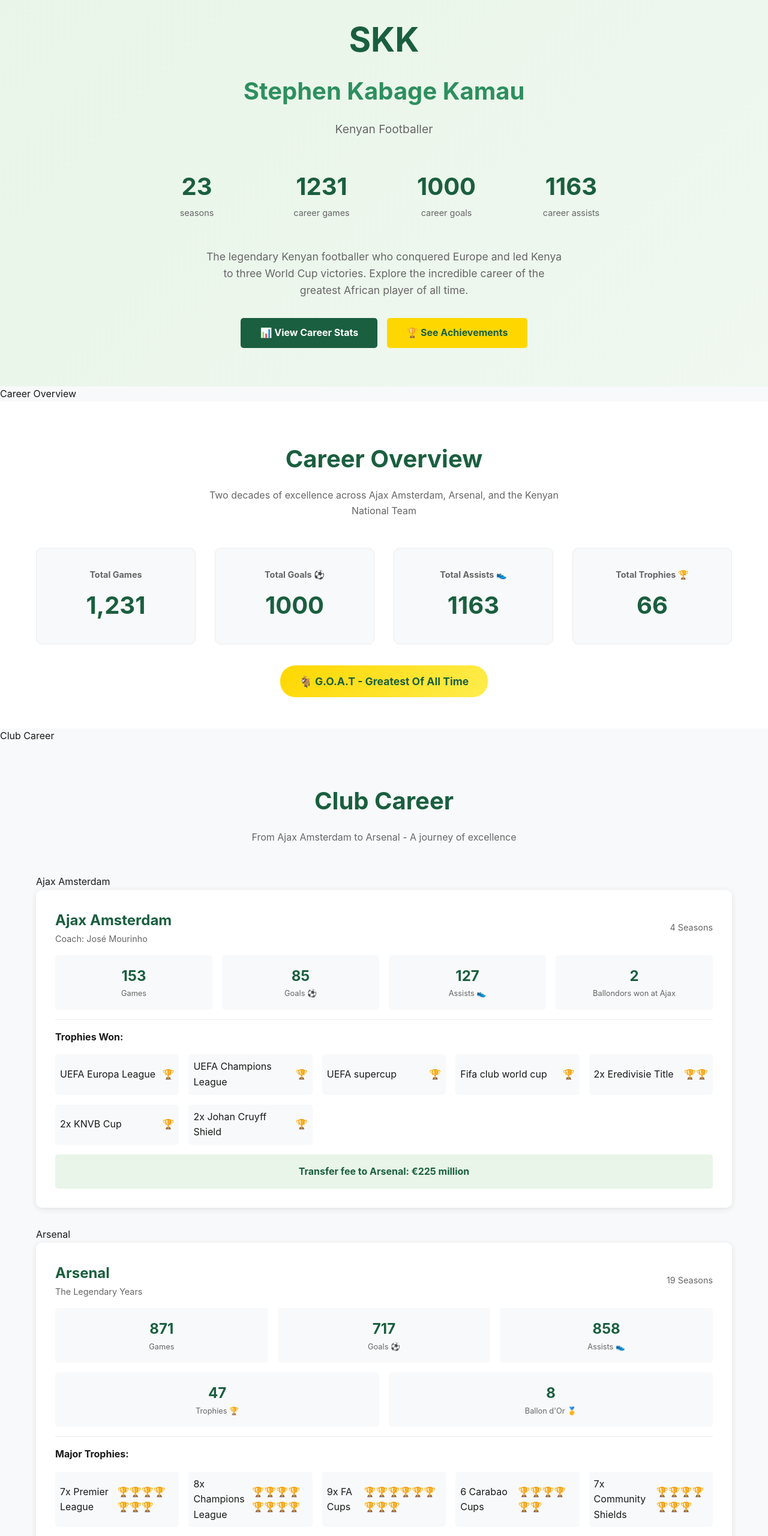
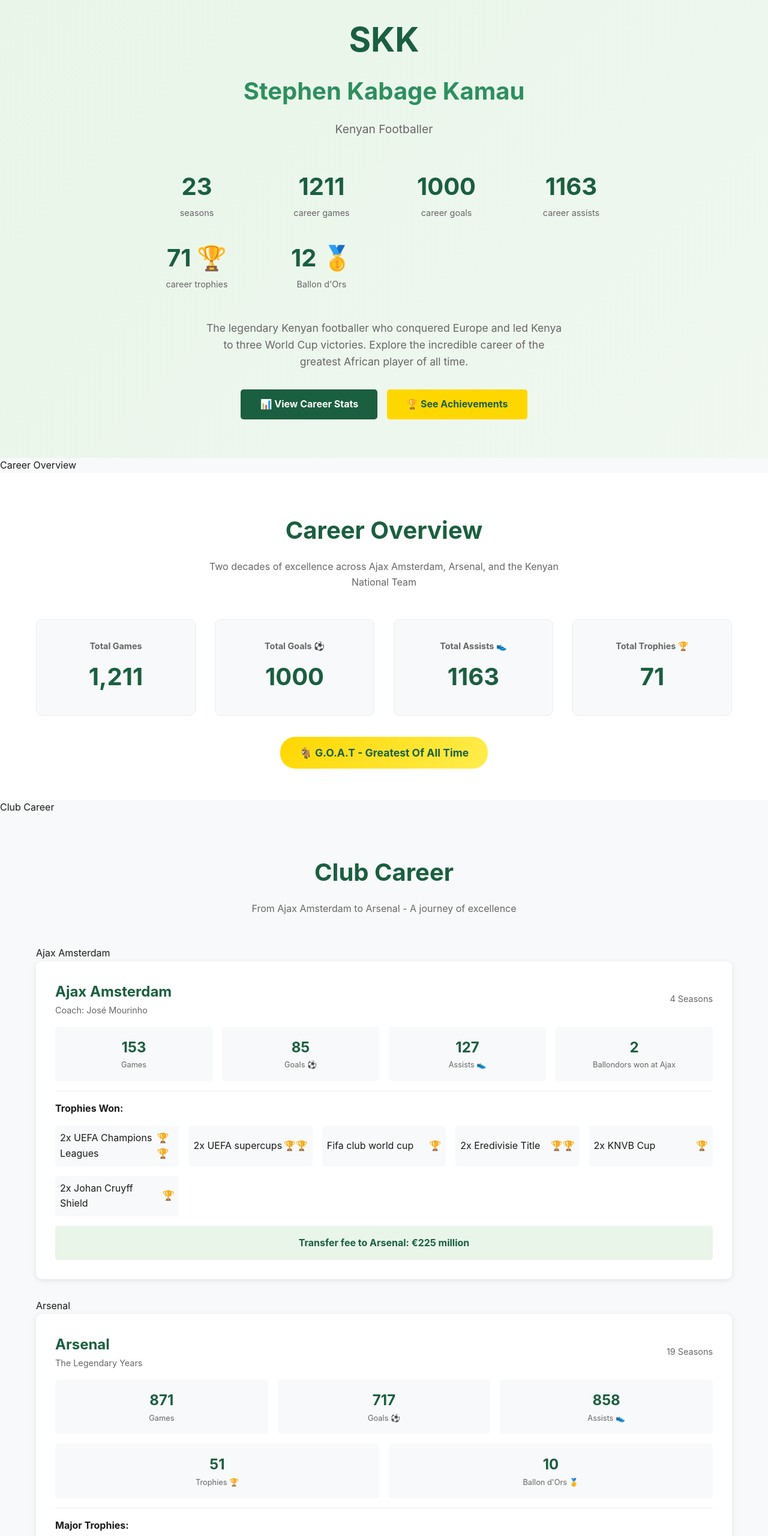
Before and after one commit to Kabagekamau/LIFE.github.io, a plain HTML site: page index.html in a window 1280 px wide. Shown: the part 240-2800 px from the top of the page at 60% size. Drawn offline with Linux system fonts and the light colour scheme.

Commit message:
Update index.html

```diff
--- a/index.html
+++ b/index.html
@@ -544,7 +544,7 @@
                     <div class="hero-stat-label">seasons</div>
                 </div>
                 <div class="hero-stat">
-                    <div class="hero-stat-number">1231</div>
+                    <div class="hero-stat-number">1211</div>
                     <div class="hero-stat-label">career games</div>
                 </div>
                 <div class="hero-stat">
@@ -554,6 +554,14 @@
                 <div class="hero-stat">
                     <div class="hero-stat-number">1163</div>
                     <div class="hero-stat-label">career assists</div>
+                </div>
+                <div class="hero-stat">
+                    <div class="hero-stat-number">71 🏆</div>
+                    <div class="hero-stat-label">career trophies</div>
+                </div>
+                <div class="hero-stat">
+                    <div class="hero-stat-number">12 🥇</div>
+                    <div class="hero-stat-label"> Ballon d'Ors</div>
                 </div>
             </div>
 
@@ -578,7 +586,7 @@
             <div class="overview-stats">
                 <div class="stat-card">
                     <h3>Total Games</h3>
-                    <div class="number">1,231</div>
+                    <div class="number">1,211</div>
                 </div>
                 <div class="stat-card">
                     <h3>Total Goals ⚽</h3>
@@ -590,7 +598,7 @@
                 </div>
                 <div class="stat-card">
                     <h3>Total Trophies 🏆</h3>
-                    <div class="number">66</div>
+                    <div class="number">71</div>
                 </div>
             </div>
 
@@ -638,17 +646,14 @@
                 <div class="trophies-section">
                     <h4>Trophies Won:</h4>
                     <div class="trophies-grid">
+
                         <div class="trophy-item">
-                            <span>UEFA Europa League</span>
-                            <span>🏆</span>
+                            <span>2x UEFA Champions Leagues</span>
+                            <span>🏆🏆</span>
                         </div>
                         <div class="trophy-item">
-                            <span>UEFA Champions League</span>
-                            <span>🏆</span>
-                        </div>
-                        <div class="trophy-item">
-                            <span>UEFA supercup </span>
-                            <span>🏆</span>
+                            <span>2x UEFA supercups </span>
+                            <span>🏆🏆</span>
                         </div>
                          <div class="trophy-item">
                             <span>Fifa club world cup </span>
@@ -701,12 +706,12 @@
 
                 <div class="club-stats">
                     <div class="club-stat">
-                        <div class="club-stat-number">47</div>
+                        <div class="club-stat-number">51</div>
                         <div class="club-stat-label">Trophies 🏆</div>
                     </div>
                     <div class="club-stat">
-                        <div class="club-stat-number">8</div>
-                        <div class="club-stat-label">Ballon d'Or 🥇</div>
+                        <div class="club-stat-number">10</div>
+                        <div class="club-stat-label">Ballon d'Ors 🥇</div>
                     </div>
                 </div>
 
@@ -714,8 +719,8 @@
                     <h4>Major Trophies:</h4>
                     <div class="trophies-grid">
                         <div class="trophy-item">
-                            <span>7x Premier League</span>
-                            <span>🏆🏆🏆🏆🏆🏆🏆</span>
+                            <span>8x Premier League</span>
+                            <span>🏆🏆🏆🏆🏆🏆🏆🏆</span>
                         </div>
                         <div class="trophy-item">
                             <span>8x Champions League</span>
@@ -726,12 +731,12 @@
                             <span>🏆🏆🏆🏆🏆🏆🏆🏆🏆</span>
                         </div>
                         <div class="trophy-item">
-                            <span> 6 Carabao Cups</span>
-                            <span>🏆🏆🏆🏆🏆🏆</span>
+                            <span> 7 Carabao Cups</span>
+                            <span>🏆🏆🏆🏆🏆🏆🏆</span>
                         </div>
                         <div class="trophy-item">
-                            <span>7x Community Shields</span>
-                            <span>🏆🏆🏆🏆🏆🏆🏆</span>
+                            <span>9x Community Shields</span>
+                            <span>🏆🏆🏆🏆🏆🏆🏆🏆🏆🏆</span>
                         </div>
                         <div class="trophy-item">
                             <span>7x UEFA Super Cups</span>
@@ -759,7 +764,7 @@
                 <h3>🇰🇪 Kenya Statistics</h3>
                 <div class="club-stats">
                     <div class="club-stat">
-                        <div class="club-stat-number">207</div>
+                        <div class="club-stat-number">187</div>
                         <div class="club-stat-label">Games Played</div>
                     </div>
                     <div class="club-stat">
@@ -775,11 +780,11 @@
                 <div class="records-grid">
                     <div class="record-item">
                         <span>AFCON All-Time Top Scorer:</span>
-                        <strong>61 goals</strong>
+                        <strong>53 goals</strong>
                     </div>
                     <div class="record-item">
                         <span>AFCON All-Time Top Assister:</span>
-                        <strong>59 assists</strong>
+                        <strong>50 assists</strong>
                     </div>
                     <div class="record-item">
                         <span>World Cup All-Time Top Scorer:</span>
@@ -963,33 +968,33 @@
             <span class="close" onclick="closeModal('achievementsModal')">&times;</span>
             <h2>🏆 Complete Achievement Collection</h2>
 
-            <h3>Arsenal Trophies - 47 Total</h3>
+            <h3>Arsenal Trophies - 51 Total</h3>
             <div class="trophies-grid">
-                <div class="trophy-item"><span>Premier League Titles:</span><span>7 🏆</span></div>
+                <div class="trophy-item"><span>Premier League Titles:</span><span>8 🏆</span></div>
                 <div class="trophy-item"><span>UEFA Champions League:</span><span>8 🏆</span></div>
                 <div class="trophy-item"><span>FA Cups:</span><span>9 🏆</span></div>
-                <div class="trophy-item"><span>Carabao Cups:</span><span>6 🏆</span></div>
-                <div class="trophy-item"><span>Community Shields:</span><span>7 🏆</span></div>
+                <div class="trophy-item"><span>Carabao Cups:</span><span>7 🏆</span></div>
+                <div class="trophy-item"><span>Community Shields:</span><span>9 🏆</span></div>
                 <div class="trophy-item"><span>UEFA Super Cups:</span><span>7 🏆</span></div>
                 <div class="trophy-item"><span>FIFA Club World Cups:</span><span>3 🏆</span></div>
             </div>
 
-            <h3>Ballon d'Or Awards - 10 Total 🥇</h3>
-            <p>Individual Ballon d'Or Wins: 1st, 2nd, 3rd, 4th, 5th, 6th, 7th, 8 th, 9 th, 10 th</p>
+            <h3>Ballon d'Or Awards - 12 Total 🥇</h3>
+            <p>Individual Ballon d'Or Wins: 1st, 2nd, 3rd, 4th, 5th, 6th, 7th, 8 th, 9 th, 10 th, 11 th , 12 th</p>
 
             <h3>Kenya National Team Major Honours</h3>
             <div class="trophies-grid">
                 <div class="trophy-item"><span>Olympic Gold Medal:</span><span>1 🥇</span></div>
                 <div class="trophy-item"><span>AFCON Titles:</span><span>6 🏆</span></div>
                 <div class="trophy-item"><span>World Cup Winners:</span><span>3 🏆</span></div>
-                <div class="trophy-item"><span>CAF African Player of the Year:</span><span>16 🏆</span></div>
+                <div class="trophy-item"><span>CAF African Player of the Year:</span><span> 16 🏆</span></div>
             </div>
 
             <div style="text-align: center; margin-top: 2rem; padding: 2rem; background: linear-gradient(135deg, #ffd700, #ffed4e); border-radius: 10px;">
                 <h3 style="color: #1a5f3f; margin-bottom: 1rem;">👑 JESUS CHRIST</h3>
                 <p style="color: #1a5f3f; font-weight: bold;">
-                    The undisputed Greatest Of All Time (G.O.A.T) - Stephen Kabage Kamau's legacy transcends football,
-                    inspiring generations across Africa and the world.He is a firm and stout believer of Jesus Christ and his apostle.
+                   He is a firm and stout believer of Jesus Christ and his apostle.
+             Throughout his career he has made efforts to spread the gospel of Jesus christ with shirt celebrations and his media presence.
                 </p>
             </div>
         </div>
```
